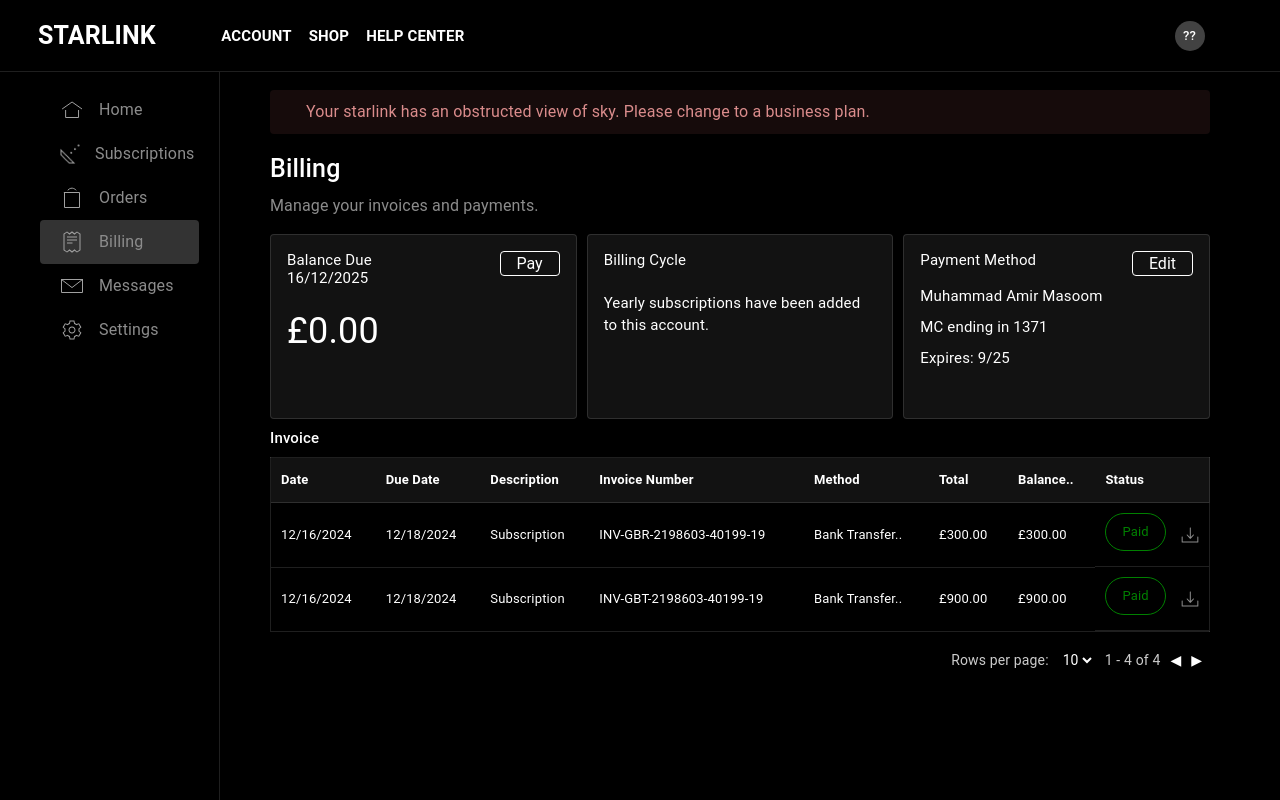
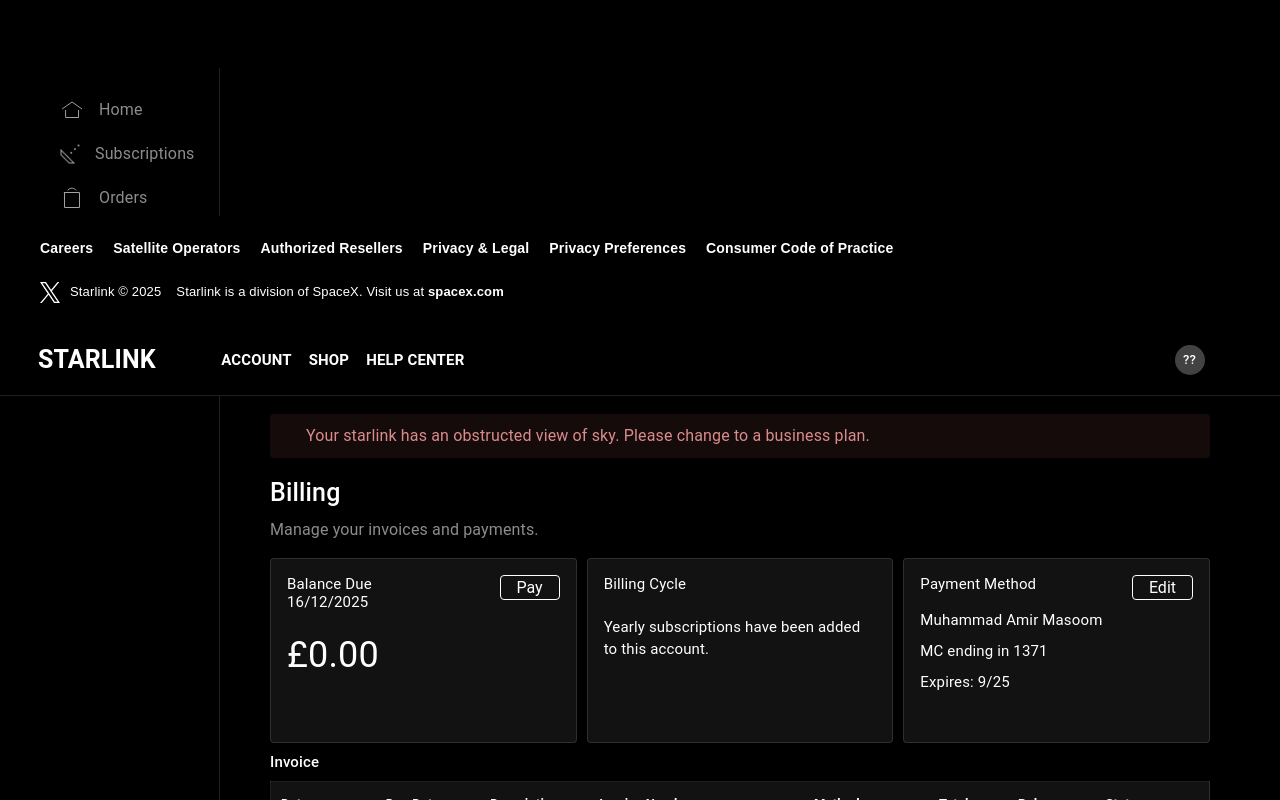
Before and after one commit to Awwal2007/Starlink, a React (Vite) app: page /billing in a window 1280 px wide. Shown: the top 800 px of the page. Built offline with nearby package versions, Linux system fonts and the light colour scheme; some icons are missing; a web font is replaced by a local one.

Commit message:
i added all image to home page

```diff
--- a/src/App.jsx
+++ b/src/App.jsx
@@ -29,6 +29,18 @@
     '/billing',
     '/'
   ];
+  const hideFooterRoutes = [
+    '/'
+  ];
+
+  const shouldHideFooter = hideFooterRoutes.some((route) => {
+    if (route.includes(':')) {
+      // Convert "/admin-message/:userId" to a regex like /^\/admin-message\/[^\/]+$/
+      const pattern = new RegExp('^' + route.replace(/:[^/]+/g, '[^/]+') + '$');
+      return pattern.test(location.pathname);
+    }
+    return route === location.pathname;
+  });
 
   const shouldHideHeader = hideHeaderRoutes.some((route) => {
     if (route.includes(':')) {
@@ -41,6 +53,7 @@
     return (
       <>
         {!shouldHideHeader && <Navbar />}
+        {!shouldHideFooter && <Footer />}
 
         <AuthProvider>
           <Routes>
@@ -69,7 +82,7 @@
           closeButton
           visibleToasts={1}
           />
-          <Footer />
+          {/* <Footer /> */}
         </AuthProvider>
 
 
--- a/src/components/Home.jsx
+++ b/src/components/Home.jsx
@@ -9,6 +9,7 @@
 import starlinkImage from "../assets/IMG-20250707-WA0260.jpg"
 import background from "../assets/imgi_41_home_illustriation2_d.webp"
 import flexible from "../assets/IMG-20250707-WA0254.jpg"
+import engineerImg from "../assets/home_feature3_d.webp"
 
 const Home = () => {
   return (
@@ -17,7 +18,7 @@
             1 month of FREE service upon activation between May 20th and June 16th. Residential plans only.
         </div>
 
-        <section style={{backgroundImage: `url(${heroimg})`, backgroundAttachment: "", backgroundSize: "contain", backgroundRepeat: "no-repeat"}}>
+        <section style={{backgroundImage: `url(${heroimg})`, backgroundAttachment: "", backgroundSize: "contain", backgroundRepeat: "no-repeat", backgroundColor: "black"}}>
             <nav className="navbar">
                 <div className="navbar-left">
                     <img className="logo" src="/img/logo_white.png" alt="Starlink"/>
@@ -148,12 +149,12 @@
             </section>
 
 
-            <section className="service-plans-section">
+            <section style={{backgroundColor: "transparent"}}  className="service-plans-section">
                 <div className="container-fluid px-0">
-                    <div style={{backgroundColor: "transparent"}} className="row g-0 align-items-center">
+                    <div className="row g-0 align-items-center">
 
 
-                        <div  className="col-lg-6 d-flex align-items-center justify-content-center text-section">
+                        <div style={{backgroundColor: "transparent"}}  className="col-lg-6 d-flex align-items-center justify-content-center text-section">
                             <div className="text-white px-5 py-4 w-100" style={{maxWidth: "600px"}}>
                             <h2 className="mb-3 fw-bold">FLEXIBLE SERVICE PLANS</h2>
                             <p className="mb-0">Starlink offers flexible service plans everywhere. Check availability by entering your address <a href="#" className="text-decoration-underline text-white fw-semibold">here</a>.</p>
@@ -170,7 +171,7 @@
             </section>
 
 
-            <section className="engineered-section d-flex align-items-center text-white">
+            <section style={{background: `url(${engineerImg})`}} className="engineered-section d-flex align-items-center text-white">
                 <div className="container">
                     <div className="row">
                     <div className="col-lg-6">
--- a/src/components/css/Home.css
+++ b/src/components/css/Home.css
@@ -8,11 +8,7 @@
     font-family: 'Segoe UI', Tahoma, Geneva, Verdana, sans-serif;
     color: white;
     min-height: 100vh;
-    /* background: transparent !important; */
-
     line-height: 1.6;
-    z-index: 20;
-
 }
 
 .top-banner {
```
Also changed, not shown: src/assets/home_feature3_d.webp (added).
